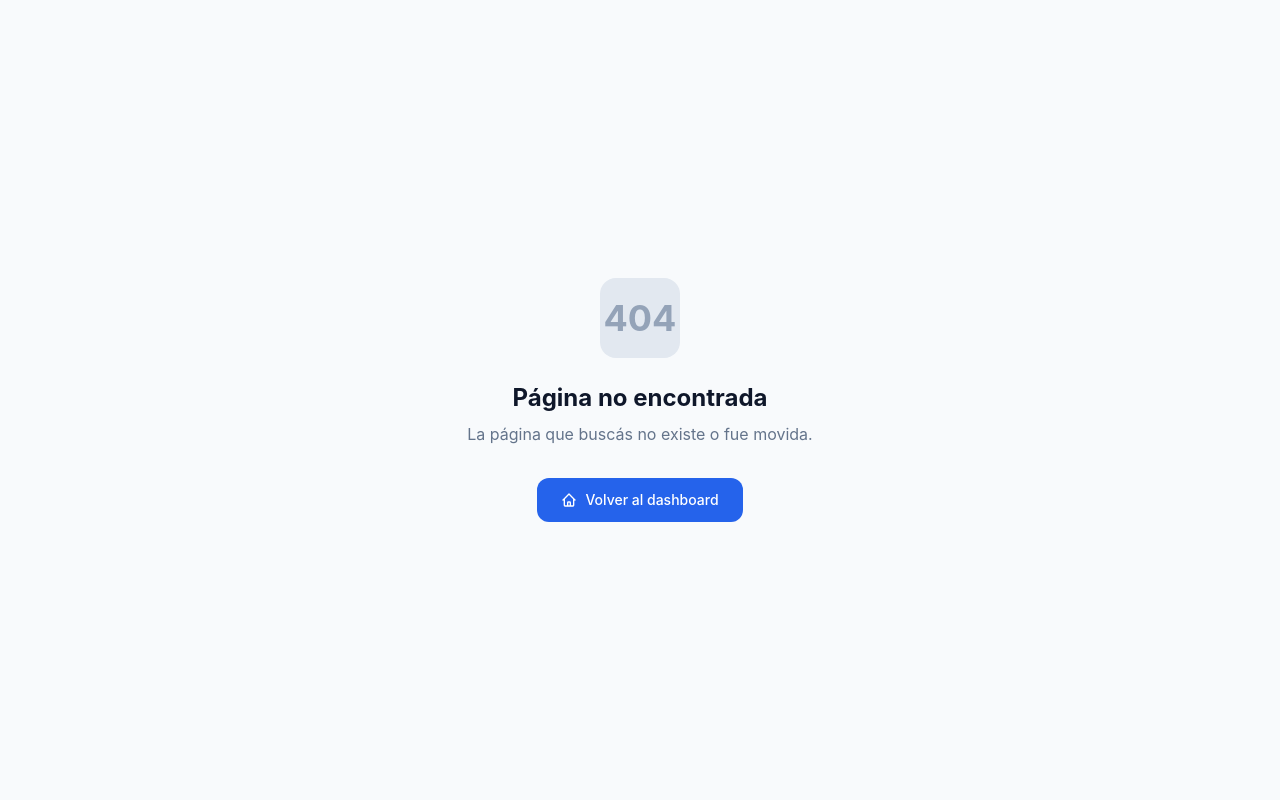
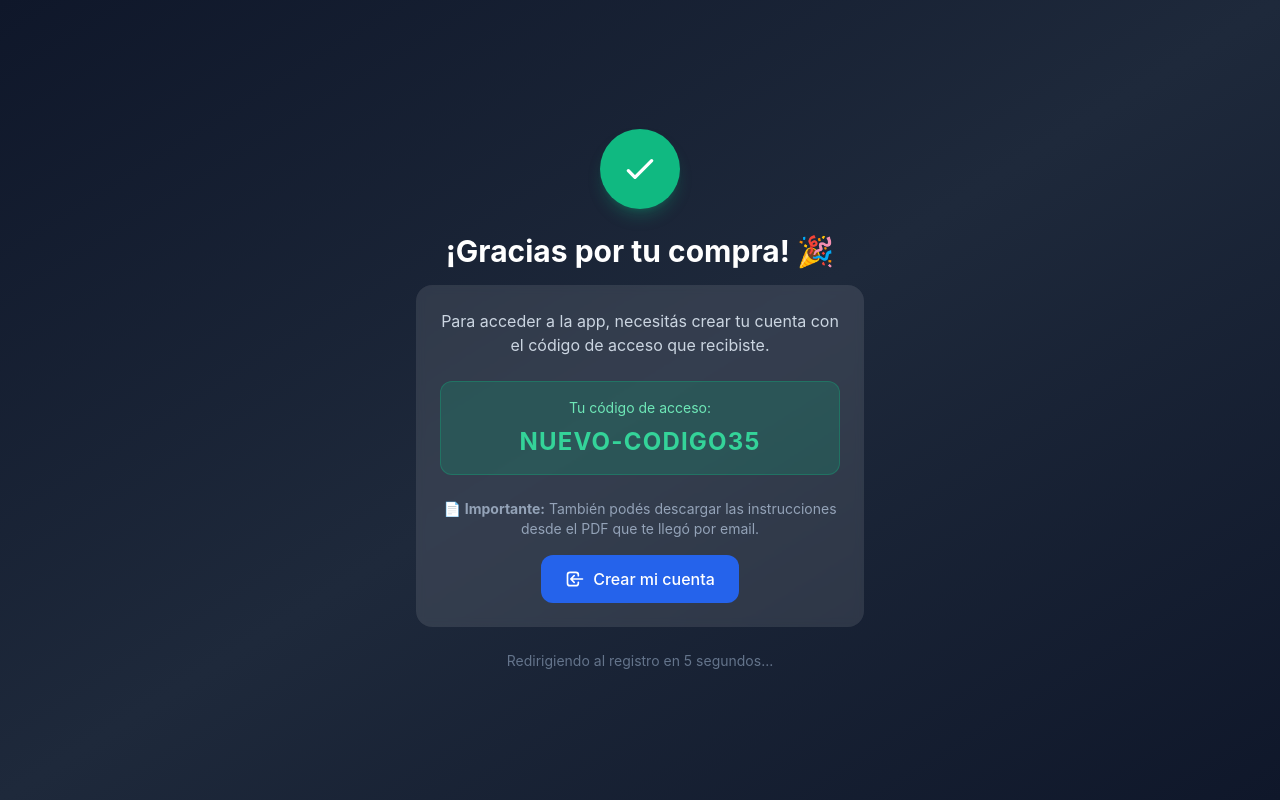
Before and after one commit to santiagoemanuel2020-ui/Controlador-Stock1, a Next.js app: page /gracias in a window 1280 px wide. Before the commit this address had no page. Built offline with nearby package versions, Linux system fonts and the light colour scheme.

Commit message:
feat: add gracias page with access code for new customers

```diff
--- /dev/null
+++ b/src/app/gracias/page.tsx
@@ -0,0 +1,72 @@
+'use client';
+
+import { useEffect, useState } from 'react';
+import { useRouter } from 'next/navigation';
+
+export default function GraciasPage() {
+  const router = useRouter();
+  const [countdown, setCountdown] = useState(10);
+
+  useEffect(() => {
+    // Redirect to login after 10 seconds
+    const timer = setInterval(() => {
+      setCountdown((prev) => {
+        if (prev <= 1) {
+          clearInterval(timer);
+          router.push('/login');
+          return 0;
+        }
+        return prev - 1;
+      });
+    }, 1000);
+
+    return () => clearInterval(timer);
+  }, [router]);
+
+  return (
+    <div className="min-h-screen flex items-center justify-center bg-gradient-to-br from-slate-900 via-slate-800 to-slate-900 px-4">
+      <div className="w-full max-w-md text-center animate-fade-in">
+        {/* Success Icon */}
+        <div className="inline-flex items-center justify-center w-20 h-20 bg-emerald-500 rounded-full mb-6 shadow-lg shadow-emerald-500/25">
+          <svg className="w-10 h-10 text-white" fill="none" viewBox="0 0 24 24" stroke="currentColor" strokeWidth={2}>
+            <path strokeLinecap="round" strokeLinejoin="round" d="M5 13l4 4L19 7" />
+          </svg>
+        </div>
+
+        {/* Title */}
+        <h1 className="text-3xl font-bold text-white mb-4">¡Gracias por tu compra! 🎉</h1>
+
+        {/* Instructions */}
+        <div className="bg-white/10 backdrop-blur-sm rounded-2xl p-6 mb-6">
+          <p className="text-slate-300 mb-6">
+            Para acceder a la app, necesitás crear tu cuenta con el código de acceso que recibiste.
+          </p>
+
+          <div className="bg-emerald-500/20 border border-emerald-500/30 rounded-xl p-4 mb-6">
+            <p className="text-sm text-emerald-300 mb-2">Tu código de acceso:</p>
+            <p className="text-2xl font-bold text-emerald-400 tracking-wider">NUEVO-CODIGO35</p>
+          </div>
+
+          <p className="text-slate-400 text-sm mb-4">
+            📄 <strong>Importante:</strong> También podés descargar las instrucciones desde el PDF que te llegó por email.
+          </p>
+
+          <a
+            href="/login"
+            className="inline-flex items-center justify-center gap-2 px-6 py-3 bg-blue-600 text-white font-medium rounded-xl hover:bg-blue-700 transition-colors"
+          >
+            <svg className="w-5 h-5" fill="none" viewBox="0 0 24 24" stroke="currentColor" strokeWidth={2}>
+              <path strokeLinecap="round" strokeLinejoin="round" d="M11 16l-4-4m0 0l4-4m-4 4h14m-5 4v1a3 3 0 01-3 3H6a3 3 0 01-3-3V7a3 3 0 013-3h7a3 3 0 013 3v1" />
+            </svg>
+            Crear mi cuenta
+          </a>
+        </div>
+
+        {/* Auto redirect */}
+        <p className="text-slate-500 text-sm">
+          Redirigiendo al registro en {countdown} segundos...
+        </p>
+      </div>
+    </div>
+  );
+}
--- a/src/app/page.tsx
+++ b/src/app/page.tsx
@@ -1,5 +1,16 @@
 import { redirect } from "next/navigation";
+import { cookies } from "next/headers";
 
 export default function Home() {
+  // Check if user is logged in
+  const cookieStore = cookies();
+  const session = cookieStore.get('session');
+
+  if (session) {
+    // If logged in, go to dashboard
+    redirect("/dashboard");
+  }
+
+  // Otherwise go to login
   redirect("/login");
 }
```
